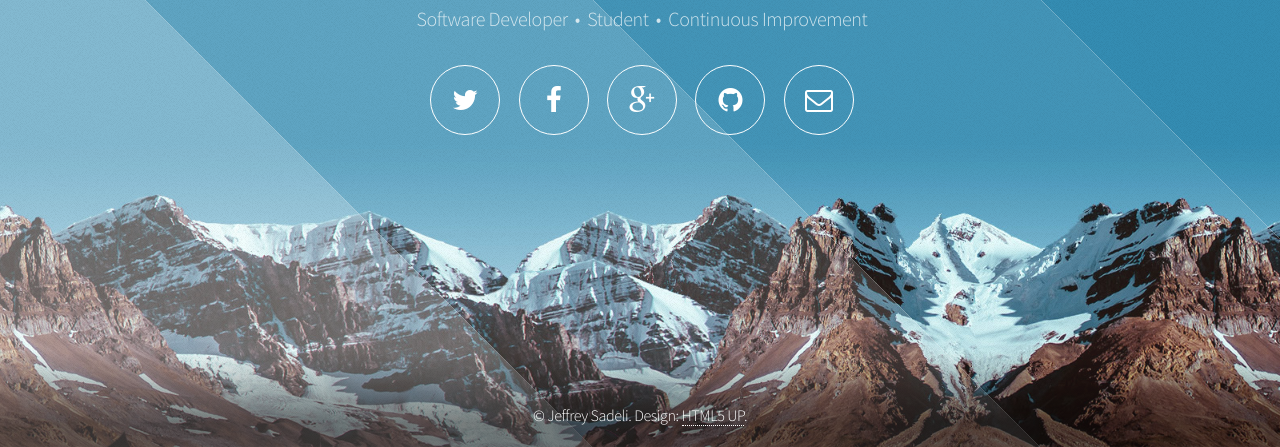
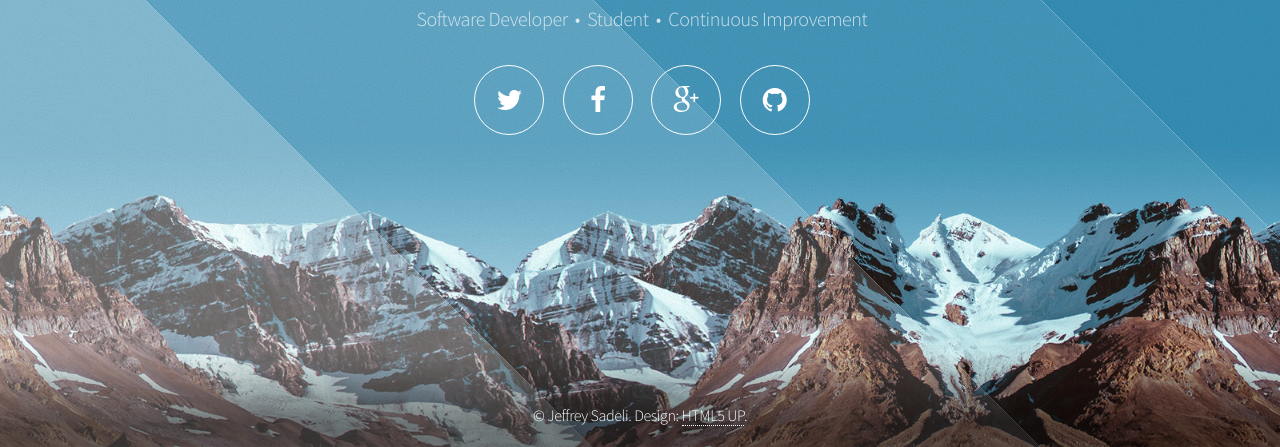
Before and after one commit to jsadeli/jsadeli.github.com, a plain HTML site: page index.html in a window 1280 px wide. Shown: the part 353-800 px from the top of the page. Drawn offline with Linux system fonts and the light colour scheme.

Commit message:
Temporarily removed link.

```diff
--- a/index.html
+++ b/index.html
@@ -38,7 +38,6 @@
 								<li><a href="https://www.facebook.com/JeffreySadeli" class="fa fa-facebook"><span>Facebook</span></a></li>
 								<li><a href="https://www.google.com/+JeffreySadeli" class="fa fa-google-plus"><span>Dribbble</span></a></li>
 								<li><a href="https://github.com/jsadeli" class="fa fa-github"><span>Github</span></a></li>
-								<li><a href="mailto:jeffrey@sadeli.com" class="fa fa-envelope-o"><span>Email</span></a></li>
 							</ul>
 						</nav>
 					</header>
```
